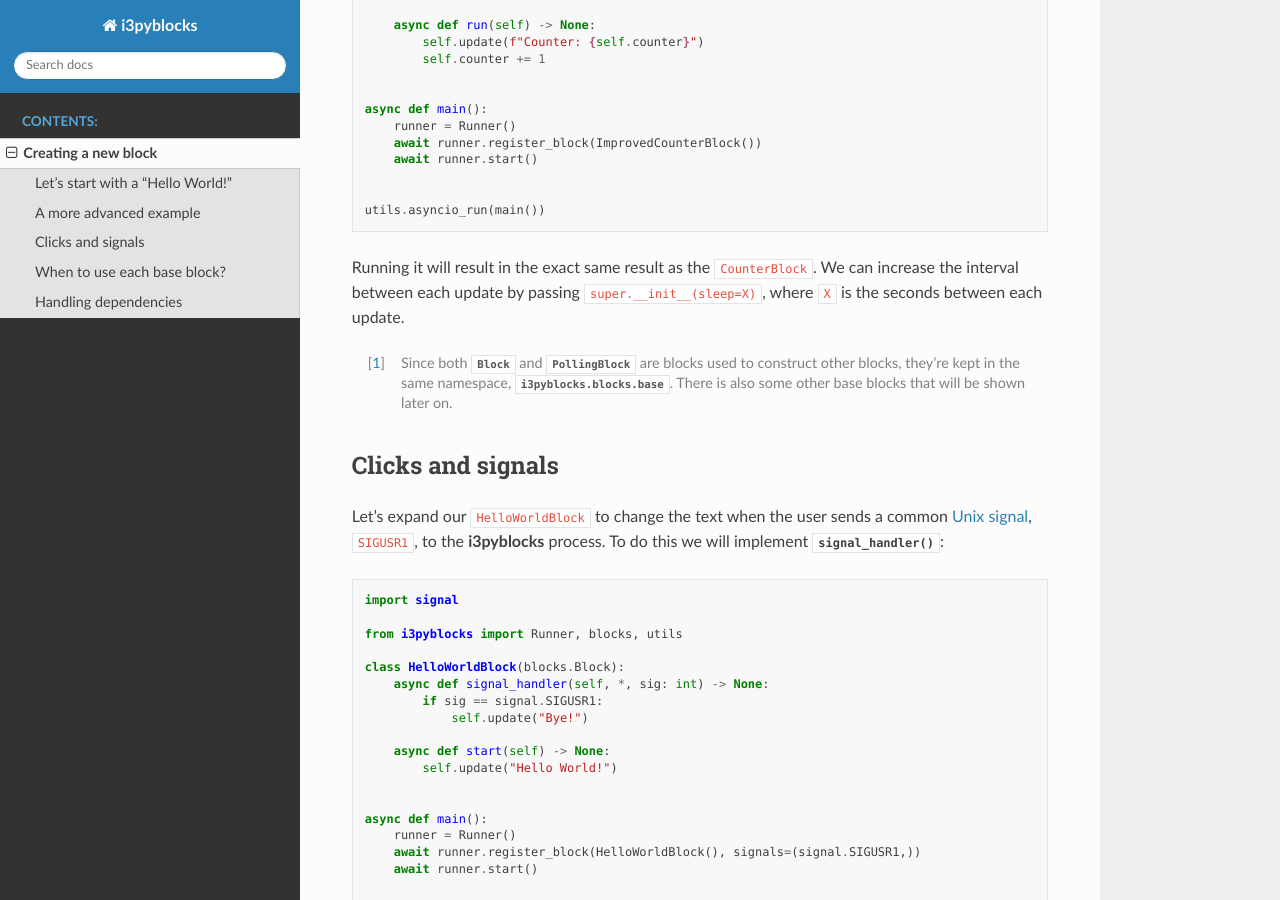
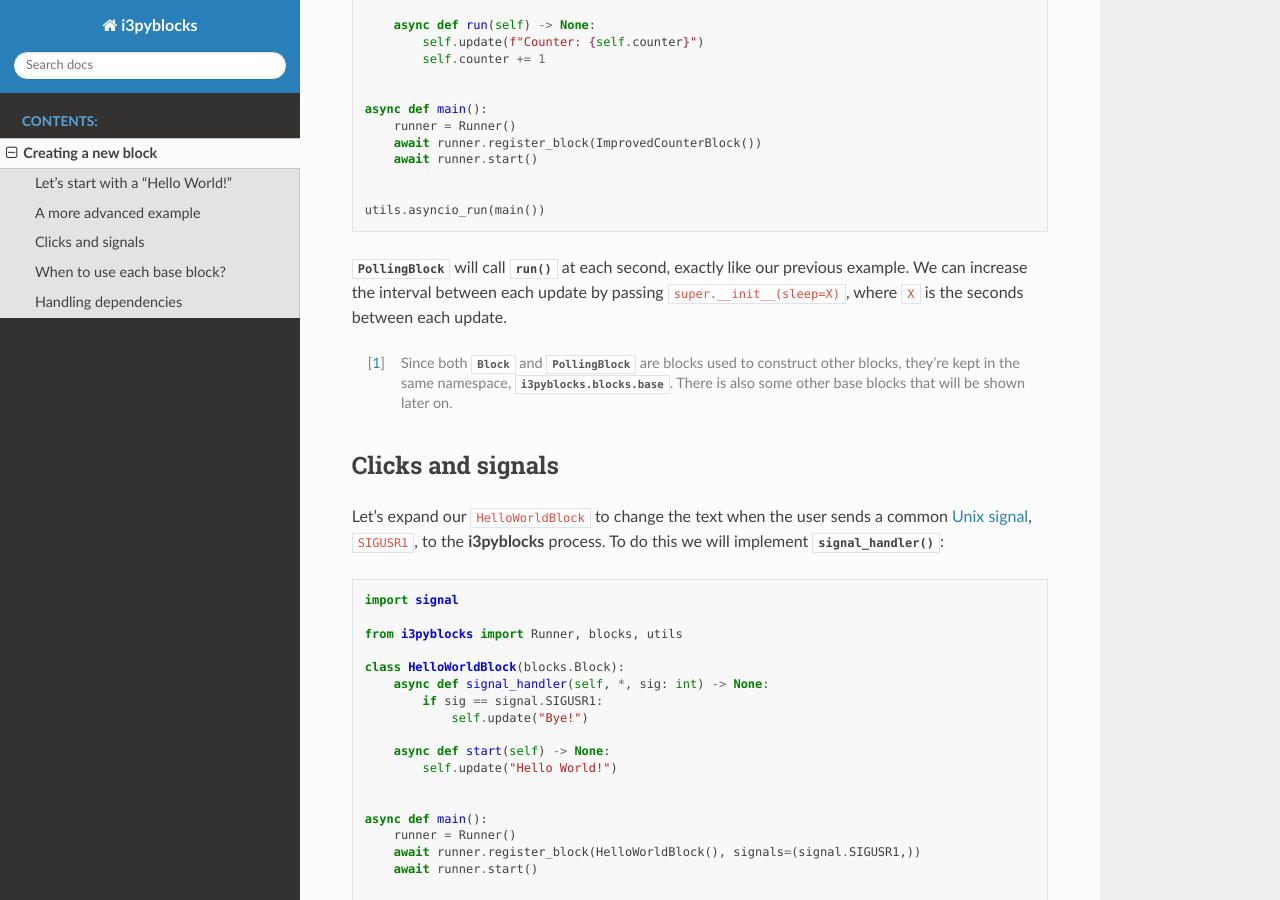
Before and after one commit to thiagokokada/i3pyblocks, a Sphinx documentation site: the page built from docs/creating-a-new-block.rst, in a window 1280 px wide and 900 px high, scrolled down 2084 px. Built offline with Sphinx 7.4.7 and the Read the Docs theme 2.0.0, drawn with Linux system fonts in a browser that asks for light colours.

Commit message:
Explain the PollingBlock example better

```diff
--- a/docs/creating-a-new-block.rst
+++ b/docs/creating-a-new-block.rst
@@ -119,8 +119,10 @@ so common that **i3pyblocks** has an abstraction for it, the
 
   utils.asyncio_run(main())
 
-Running it will result in the exact same result as the ``CounterBlock``. We
-can increase the interval between each update by passing
+
+:class:`~i3pyblocks.blocks.base.PollingBlock` will call
+:meth:`~i3pyblocks.blocks.base.PollingBlock.run` at each second, exactly like
+our previous example. We can increase the interval between each update by passing
 ``super.__init__(sleep=X)``, where ``X`` is the seconds between each update.
 
 .. [1] Since both :class:`~i3pyblocks.blocks.base.Block` and
```
